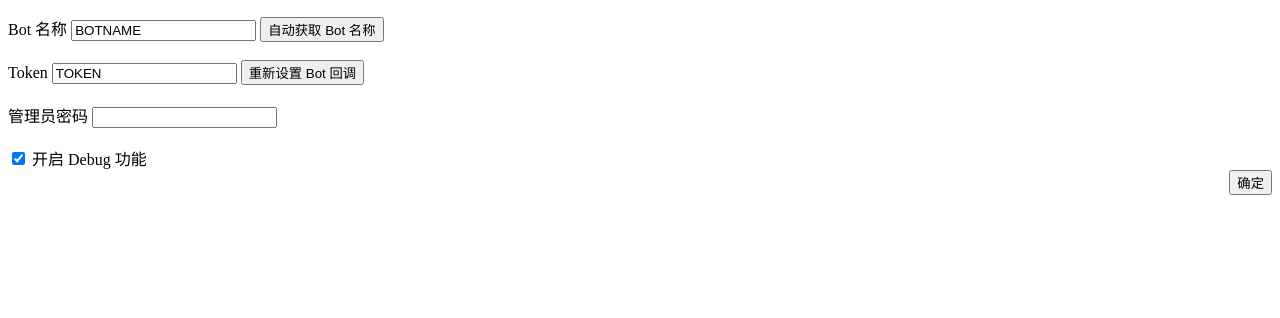
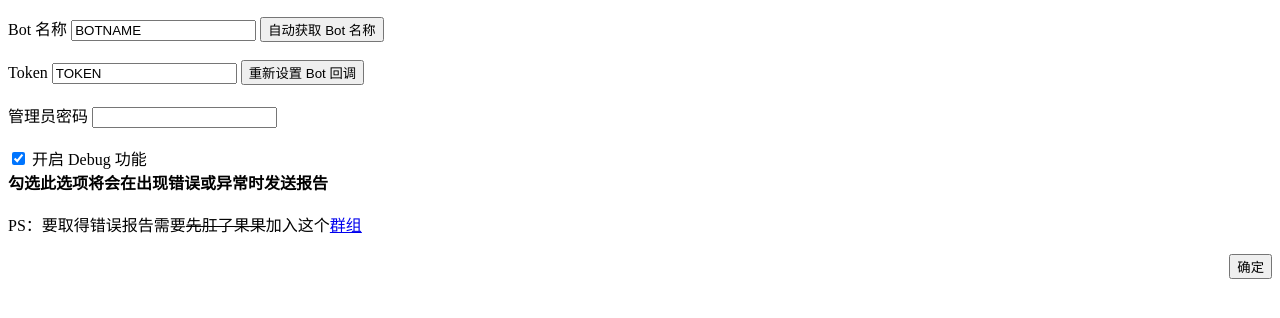
Before and after one commit to U2FsdGVkX1/Tbo, a PHP site: template Templates/Settings.php in a window 1280 px wide. Shown: the part 112-430 px from the top of the page. Run offline with PHP 8.4, Linux system fonts and the light colour scheme; the template is opened without the code that fills it, so the values that code supplies are empty; some libraries are stand-ins or nearby versions.

Commit message:
fixbug*2

```diff
--- a/Templates/Settings.php
+++ b/Templates/Settings.php
@@ -35,7 +35,7 @@
                         <span class="custom-control-indicator"></span>
                         <span class="custom-control-description">开启 Debug 功能</span>
                     </label>
-                    <div id="debugAlert" style="display: none" class="alert alert-info" role="alert">
+                    <div id="debugAlert" <?php if (!DEBUG) echo 'style="display: none"' ?> class="alert alert-info" role="alert">
                         <strong>勾选此选项将会在出现错误或异常时发送报告</strong>
                         <br>
                         <br>
```
